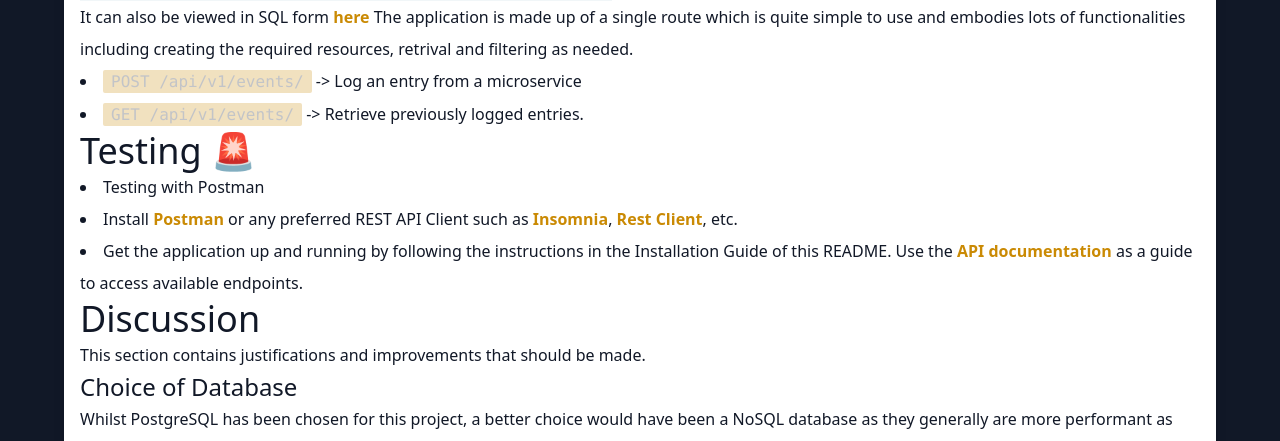
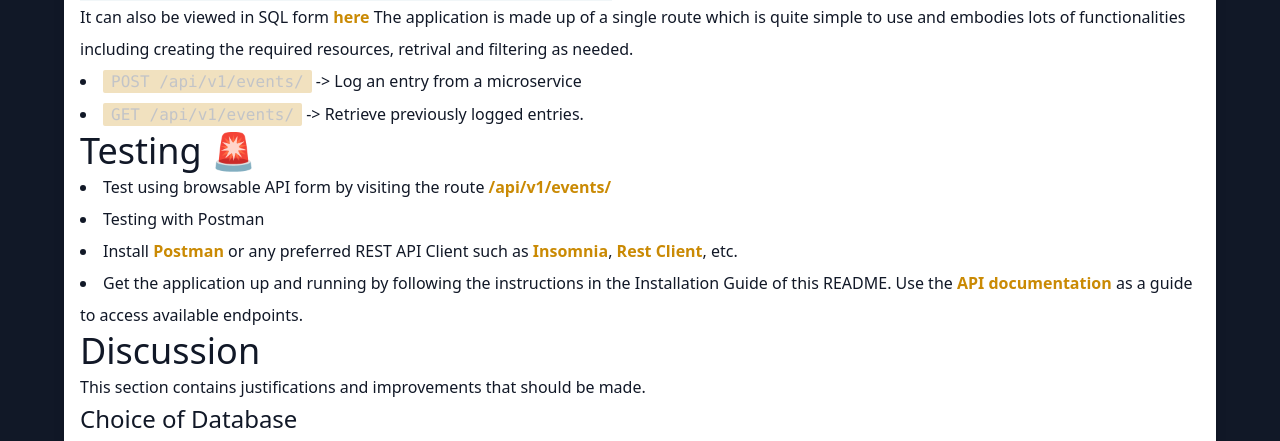
Before and after one commit to Lord-sarcastic/canonical-interview, a Django app: page / in a window 1280 px wide. Shown: the part 1949-2390 px from the top of the page. Run offline with Django 4.2, Linux system fonts and the light colour scheme; some libraries are stand-ins or nearby versions.

Commit message:
Chore: Fixed url patterns and updated docs

```diff
--- a/event_auditor/urls.py
+++ b/event_auditor/urls.py
@@ -8,9 +8,10 @@ from django.views.generic.base import TemplateView
 urlpatterns = [
     path('', TemplateView.as_view(template_name='index.html')),
     path('admin/', admin.site.urls),
-    path('events/', include('events.urls')),
+    path('api/v1/', include([
+        path('events/', include('events.urls')),
+    ]))
 ]
 
 if settings.DEBUG:
-    urlpatterns += static(settings.MEDIA_URL, document_root=settings.MEDIA_ROOT)
     urlpatterns += staticfiles_urlpatterns()
--- a/templates/index.html
+++ b/templates/index.html
@@ -86,6 +86,7 @@
         </ul>
         <h2 class="text-4xl" id="testing-">Testing 🚨</h2>
         <ul class="list-disc list-inside">
+            <li>Test using browsable API form by visiting the route <a class="text-yellow-600 font-bold" href="/api/v1/events/">/api/v1/events/</a></li>
             <li>Testing with Postman<ul class="list-disc list-inside">
                     <li>Install <a class="text-yellow-600 font-bold" href="https://www.getpostman.com/">Postman</a> or any preferred REST API Client such
                         as
```
Also changed, not shown: README.md.
